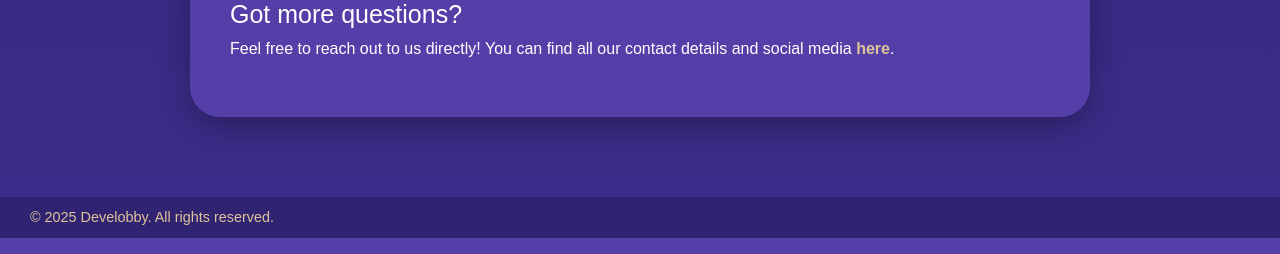
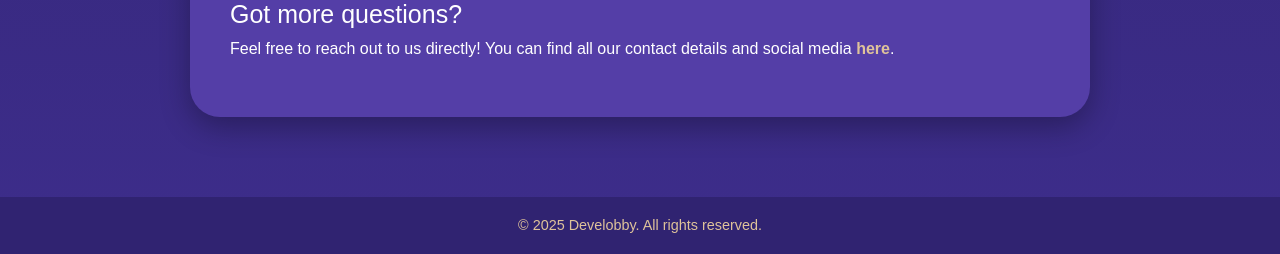
Before and after one commit to happylittlejester/Develobby, a Django app: page /faq/ in a window 1280 px wide. Shown: the part 1214-1468 px from the top of the page. Run offline with Django 5.2, Linux system fonts and the light colour scheme; some libraries are stand-ins or nearby versions.

Commit message:
aktualizacja footera faq

```diff
--- a/myproject/myapp/static/css/faq.css
+++ b/myproject/myapp/static/css/faq.css
@@ -84,9 +84,10 @@ a:hover {
 
 
 .main-footer {
-    color: #DFC39A;
-    background-color: #302371;
-    text-align: left;
-    padding: 10px 30px;
-    margin-top: auto;
+  background-color: #302371;
+  color: #DFC39A;
+  text-align: center;
+  padding: 18px 12px;
+  font-size: 0.9rem;
+  font-weight: 500;
 }
```
